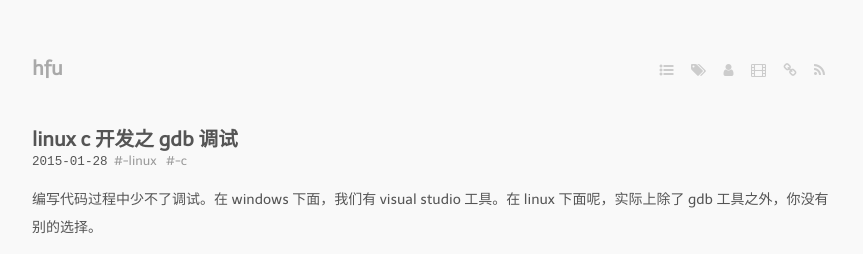
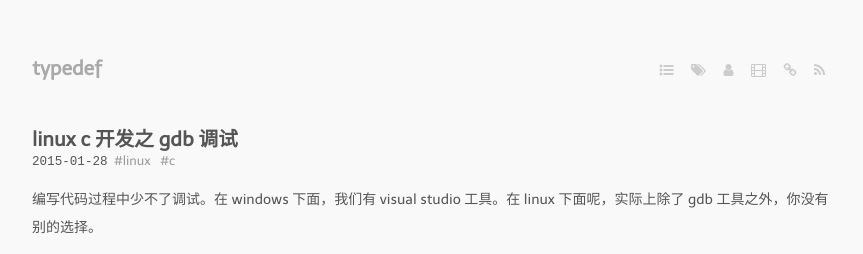
Before and after one commit to hfuCN/Pages, a Jekyll site: the page built from _posts/2015-01-28-linux-c-gdb.markdown, in a window 1280 px wide. Shown: the top 254 px of the page, without its empty margins (208-1071 px from the left). Built offline with Jekyll 4.4.1, drawn with Linux system fonts in a browser that asks for light colours; nearby versions of some CDN libraries; some web fonts are replaced; Markdown is read by kramdown in place of the engine named in the settings.

Commit message:
fix: post tags
Signed-off-by: Hu Fu <askfuhu@gmail.com>

```diff
--- a/CNAME
+++ b/CNAME
@@ -1 +1 @@
-d.mayitbe.net
+tyoedef.io
--- a/_config.yml
+++ b/_config.yml
@@ -1,10 +1,10 @@
 markdown: rdiscount
 highlighter: true
 permalink: /:year/:month/:day/:title.html
-name: "hfu"
+name: "typedef"
 
 author: "hfu"
-atom-baseurl: "http://d.mayitbe.net"
+atom-baseurl: "http://typedef.io"
 disqus: ""
 
 navigations:
--- a/_posts/2015-01-28-linux-c-gdb.markdown
+++ b/_posts/2015-01-28-linux-c-gdb.markdown
@@ -3,8 +3,8 @@ title: linux c 开发之 gdb 调试
 layout: post
 guid: urn:uuid:c1c66589-9927-462e-9f6f-d5e145ba0927
 tags:
-  -linux
-  -c
+  - linux
+  - c
 ---
 编写代码过程中少不了调试。在 windows 下面，我们有 visual studio 工具。在 linux 下面呢，实际上除了 gdb 工具之外，你没有别的选择。
 
```
